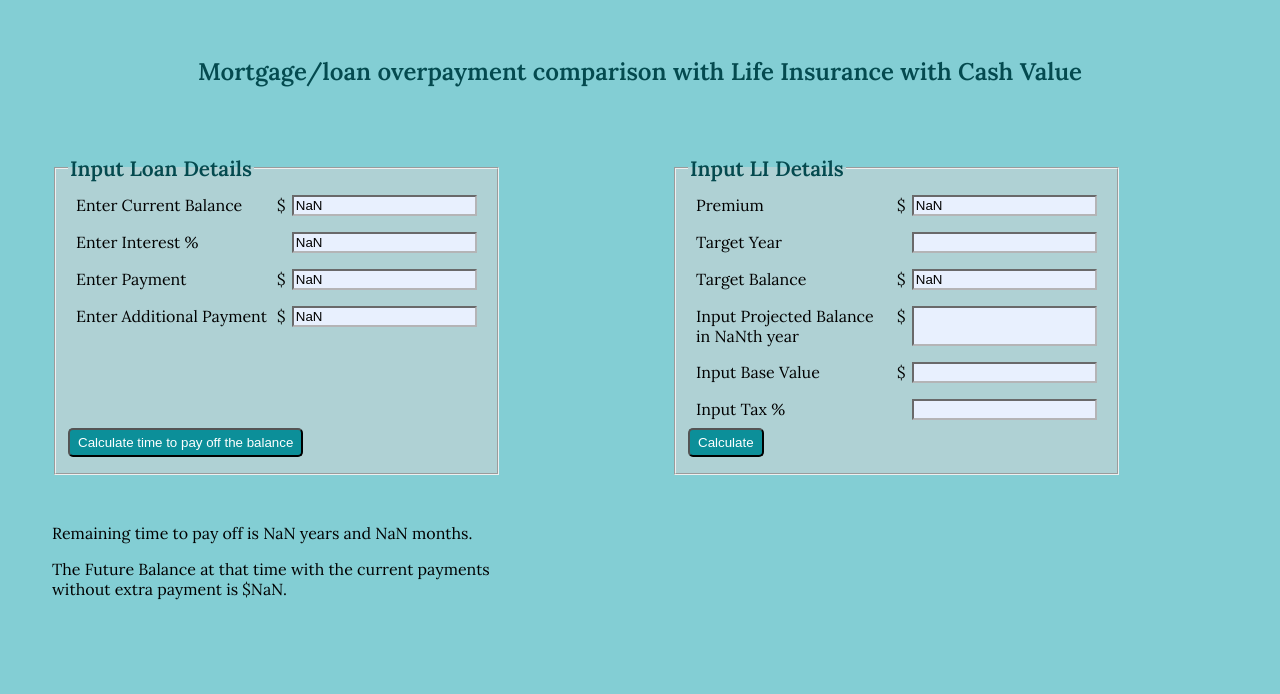
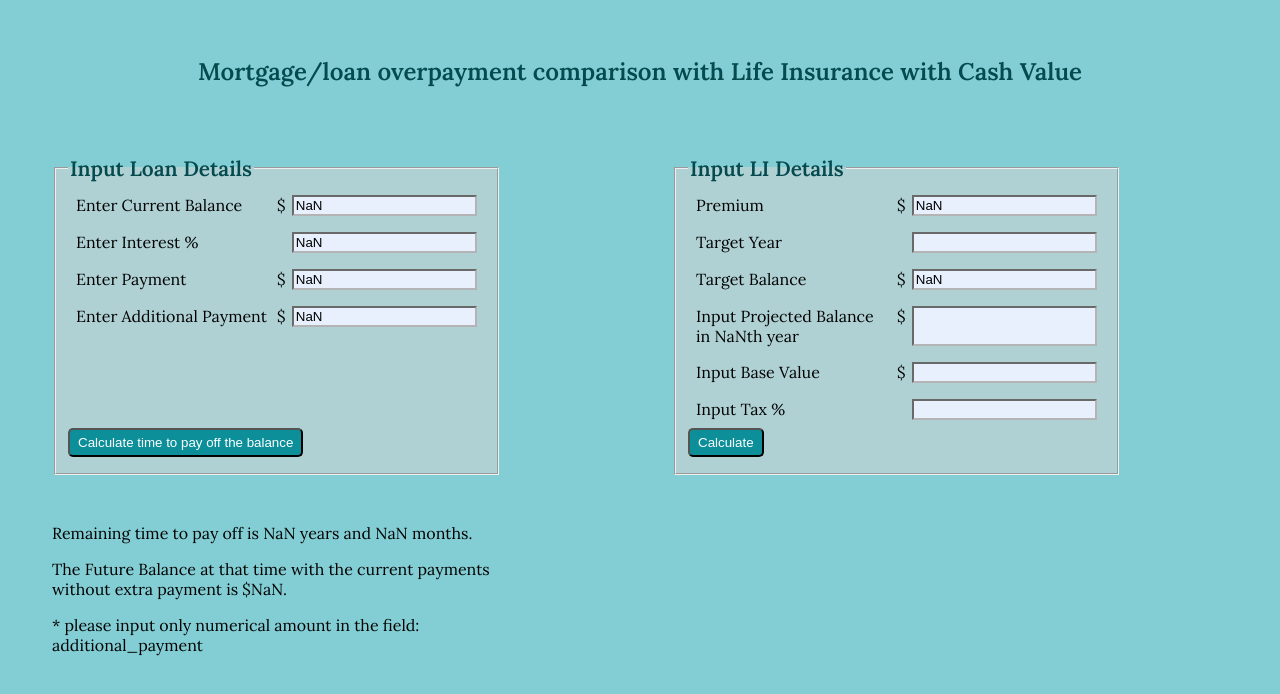
Before and after one commit to Svetanek/FinPlanning-concepts, a React (Create React App) app: page / in a window 1280 px wide. Both pictures are taken after typing "Sample", "Sample", "Sample", "Sample" into the empty fields and a click on the button "Calculate time to pay off the balance". Shown: the top 694 px of the page. Built offline with nearby package versions, Linux system fonts and the light colour scheme.

Commit message:
feat: input validation added

```diff
--- a/package.json
+++ b/package.json
@@ -14,6 +14,7 @@
     "web-vitals": "^0.2.4"
   },
   "scripts": {
+    "scss": "node-sass --watch",
     "start": "react-scripts start",
     "build": "react-scripts build",
     "test": "react-scripts test",
--- a/src/components/Inputs/inputField1.js
+++ b/src/components/Inputs/inputField1.js
@@ -4,9 +4,9 @@ import './inputFields.styles.scss'
 
 
 
-const LoanField1 = ({handleChange, handleSubmit, inputData}) => {
+const LoanField1 = ({handleChange, handleSubmit, inputData, error}) => {
 
-  const {balance, payment, interest, extrapay, timeLeft, futureBalance} = inputData;
+  const {balance, payment, interest, additional_payment, timeLeft, futureBalance} = inputData;
     const futBal = futureBalance? futureBalance : null;
     let years = Math.floor(timeLeft/12);
     let months = Math.round(timeLeft - (years * 12));
@@ -20,12 +20,13 @@ const LoanField1 = ({handleChange, handleSubmit, inputData}) => {
          <FormInput name="balance" value={balance} onChange={handleChange} currency required>Enter Current Balance</FormInput>
          <FormInput name="interest" value={interest} onChange={handleChange} required>Enter Interest % </FormInput>
          <FormInput name="payment" value={payment} onChange={handleChange} currency required>Enter Payment</FormInput>
-         <FormInput name="extrapay" value={extrapay} onChange={handleChange} currency required>Enter Additional Payment</FormInput>
+         <FormInput name="additional_payment" value={additional_payment} onChange={handleChange} currency required>Enter Additional Payment</FormInput>
          <button type="submit" >Calculate time to pay off the balance</button>
        </fieldset>
        </form>
        <div className='form-text'>
        {futBal? <div><p>Remaining time to pay off is {years} years and {months} months.</p><p>The Future Balance at that time with the current payments without extra payment is ${futBal}.</p> </div> : null}
+       {error? <div id='error' >{`* ${error}`}</div>: null}
        </div>
       </div>
    )
--- a/src/components/Inputs/inputField2.js
+++ b/src/components/Inputs/inputField2.js
@@ -2,6 +2,7 @@ import React, {useState} from 'react';
 import FormInput from '../form-input/form-input.js'
 import {formStringToNum} from '../../utils'
 import './inputFields.styles.scss'
+// import {StyledError} from '../../components/container/container'
 
 
 
@@ -19,15 +20,21 @@ const LoanField2 = (props) =>  {
       diffAmount: ''
       }
   )
+  const [error, setError] = useState('')
   const {premium, targetYear, targetBalance, projectedBalance, baseValue, tax, afterTaxAmount, diffAmount} = inputData2;
-  const {extrapay, timeLeft, futureBalance } = props.inputData;
+  const {additional_payment, timeLeft, futureBalance } = props.inputData;
   const roundedYears = Math.round(timeLeft/12);
 
   const handleChange = (e) => {
     let {name, value} = e.target;
     let formattedVal = value;
+    let message = '';
+    if(isNaN(parseFloat(value))) {
+      message = `please input only numerical amount in the field: ${name}`
+    }
+    setError(message)
+
     if(value.length > 3) {
-
       while(value.includes(',')) {
         let index = value.indexOf(',');
         value = value.slice(0, index) + value.slice(index + 1)
@@ -59,7 +66,7 @@ const LoanField2 = (props) =>  {
       <form onSubmit={handleSubmit} className="form">
        <fieldset className="form-fieldset">
          <legend className="form-legend">Input LI Details</legend>
-         <FormInput name="premium" value={extrapay? extrapay : premium} onChange={handleChange} currency >Premium</FormInput>
+         <FormInput name="premium" value={additional_payment? additional_payment : premium} onChange={handleChange} currency >Premium</FormInput>
          <FormInput name="targetYear" value={roundedYears? roundedYears : targetYear} onChange={handleChange}>Target Year</FormInput>
          <FormInput name="targetBalance" value={futureBalance? futureBalance: targetBalance} onChange={handleChange} currency required>Target Balance</FormInput>
          <FormInput name="projectedBalance" value={projectedBalance} onChange={handleChange} currency required >Input Projected Balance in {roundedYears}th year</FormInput>
@@ -73,6 +80,7 @@ const LoanField2 = (props) =>  {
        <p>With Lump Sum withdrawal the amount after tax is equal to ${afterTaxAmount}. The difference with the target amount is {diffAmount}. </p>
        <p>As alternative run the illustration for continuation of monthly payments from Cash Value.</p>
        </div> : null }
+       {error? <div id='error' >{`* ${error}`}</div >: null}
        </div>
        </div>
 
--- a/src/components/Inputs/inputFields.styles.scss
+++ b/src/components/Inputs/inputFields.styles.scss
@@ -57,4 +57,12 @@
       width: 100%;
     }
   }
+  .error {
+    color: #dd0821;
+    padding-left: 1.5rem;
+    font-weight: 600;
+    @media screen and (max-width: 900px) {
+      padding: 0.3rem;
+    }
+  }
 }
--- a/src/components/container/container.js
+++ b/src/components/container/container.js
@@ -23,23 +23,39 @@ color: #044a4f;
   padding: 0.3rem;
 }
 `
+// export const StyledError = styled.p`
+// color: #dd0821;
+// padding-left: 1.5rem;
+// font-weight: 600;
+// @media screen and (max-width: 900px) {
+//   padding: 0.3rem;
+// }
+// `
 const Container = () => {
 const [inputData, setData] = useState({
       loan: '',
       balance: '',
       payment: '',
       interest: '',
-      extrapay: '',
+      additional_payment: '',
       timeLeft: 0,
-      futureBalance: ''
+      futureBalance: '',
 
 })
-const {balance, payment, interest, extrapay} = inputData;
+const [error, setError] = useState('')
+const {balance, payment, interest, additional_payment} = inputData;
 
 
   const handleChange = (e) => {
     let { name, value } = e.target;
     let formattedVal = value;
+    let message = '';
+    if(isNaN(parseFloat(value))) {
+      message = `please input only numerical amount in the field: ${name}`
+    }
+
+    setError(message)
+
     if(value.length > 3) {
       while(value.includes(',')) {
         let index = value.indexOf(',');
@@ -49,38 +65,35 @@ const {balance, payment, interest, extrapay} = inputData;
       formattedVal = parseFloat(value).toLocaleString('en');
     }
     setData({ ...inputData, [name]: formattedVal });
-
   }
 
   const handleSubmit = async (e) => {
     e.preventDefault();
+    console.log(error)
     const paymentNum = formStringToNum(payment);
-    const totalPay = paymentNum + formStringToNum(extrapay);
+    const totalPay = paymentNum + formStringToNum(additional_payment);
     const balanceNum = formStringToNum(balance);
-    console.log("BN", balanceNum)
     const interestNum = formStringToNum(interest) * 0.01/12;
     const time = calcTime(balanceNum, interestNum, totalPay);
+    let futureBal = 0;
+      futureBal =  calcFutureBalance(balanceNum, paymentNum, interestNum, time);
 
-    const futureBal =  calcFutureBalance(balanceNum, paymentNum, interestNum, time);
+    // const futureBal =  calcFutureBalance(balanceNum, paymentNum, interestNum, time);
     await setData({...inputData,
       timeLeft: time,
       futureBalance: futureBal}
     );
-
   }
 
     return (
-
       <div>
       <StyledHeader >
         Mortgage/loan overpayment comparison with Life Insurance with Cash Value
       </StyledHeader>
      <StyledMain>
-       <LoanField1 inputData={inputData} handleChange={handleChange} handleSubmit={handleSubmit}/>
+       <LoanField1 inputData={inputData} error={error} handleChange={handleChange} handleSubmit={handleSubmit}/>
     <LoanField2 inputData={inputData}/>
      </StyledMain>
-
-
       </div>
     )
   }
--- a/src/utils.js
+++ b/src/utils.js
@@ -14,8 +14,6 @@ export const calcFutureBalance = (balance, payment, interest, timeLeft) => {
   let futBal = balance * coeff - payment / interest * (coeff - 1);
   // let roundedFutBalance = Math.round(futBal * 100) /100;
   let roundedFutBalance = Math.round(futBal);
-  console.log('ROUNDED=', roundedFutBalance)
-
   let futBalString = roundedFutBalance.toLocaleString('en');
 
 
```
Also changed, not shown: 1 other file (tests, documents, lock files or other folders).
